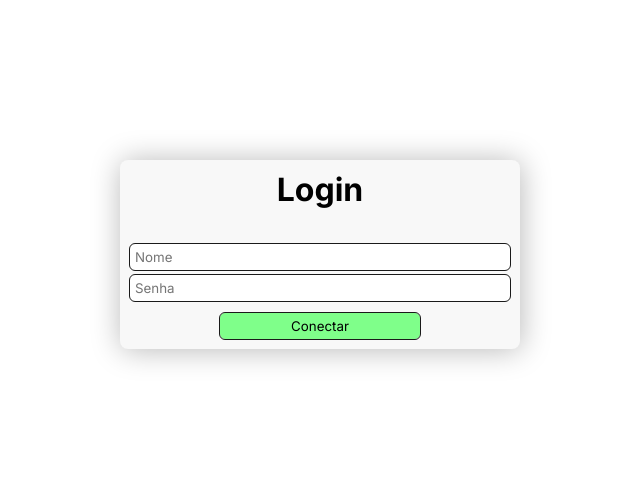
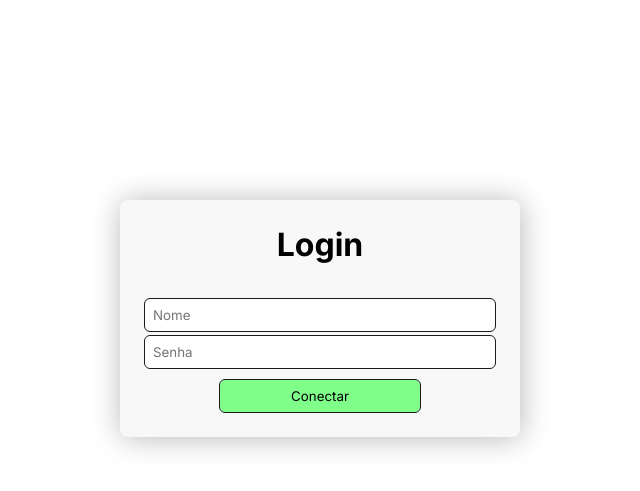
Before and after one commit to nukhes/jogos-php, a PHP site: page /user_login.php in a window 1280 px wide. Shown: the top 491 px of the page, without its empty margins (320-960 px from the left). Run offline with PHP 8.4, Linux system fonts and the light colour scheme.

Commit message:
fix: verificação de login

```diff
--- a/estilos/input.css
+++ b/estilos/input.css
@@ -1,10 +1,13 @@
 input {
-    padding: 5px;
+    padding: 8px;
     border-radius: 5px;
     outline: 1px solid rgb(26, 26, 26);
     border: 0;
 }
 
+input[type="submit"],input[type="button"] {
+    cursor: pointer;
+}
 input:focus {
     outline: 4px solid rgb(122, 4, 176);
 }
--- a/estilos/login.css
+++ b/estilos/login.css
@@ -3,13 +3,15 @@ form {
     background-color: rgb(248, 248, 248);
     box-shadow: 1px 1px 30px rgba(0, 0, 0, 0.281);
     border-radius: 8px;
-    padding: 10px;
+    padding: 25px;
     display: flex;
     flex-direction: column;
     gap: 5px;
     max-width: 400px;
     margin-top: 20vh;
 }
+
+
 
 form input[type="submit"] {
     margin: auto;
--- a/user_login.php
+++ b/user_login.php
@@ -4,6 +4,14 @@
     <meta charset="UTF-8">
     <meta name="viewport" content="width=device-width, initial-scale=1.0">
     <title>Login</title>
+    <link rel="stylesheet" href="./estilos/global.css">
+    <link rel="stylesheet" href="./estilos/mensagens.css">
+
+    <style>
+        body {
+            padding: 40px 20vw 0 20vw;
+        }
+    </style>
 
 </head>
 <body>
@@ -30,7 +38,7 @@
                 if (!$busca) {
                     echo Mensagem::erro('Falha ao acessar o banco!');
                 } else {
-                    if ($busca->num_rows>0) { // Caso a nossa busca tenha retornado algo
+                    if ($busca->num_rows>0) { // Caso usuário exista
 
                         $reg = $busca->fetch_object();
 
@@ -39,16 +47,17 @@
                             $_SESSION['user'] = $reg->usuario;
                             $_SESSION['nome'] = $reg->nome;
                             $_SESSION['tipo'] = $reg->tipo;
-                        } else if ($reg->usuario != $usuario.tex) {
-                            echo Mensagem::erro('Nome inválido!');
                         }
                         else {
                             echo Mensagem::erro('Senha inválida!');
                         }
-
+                    } else {
+                        echo Mensagem::erro('Nome inválido!');
                     }
                 }
             }
         ?>
+
+
 </body>
 </html>
```
